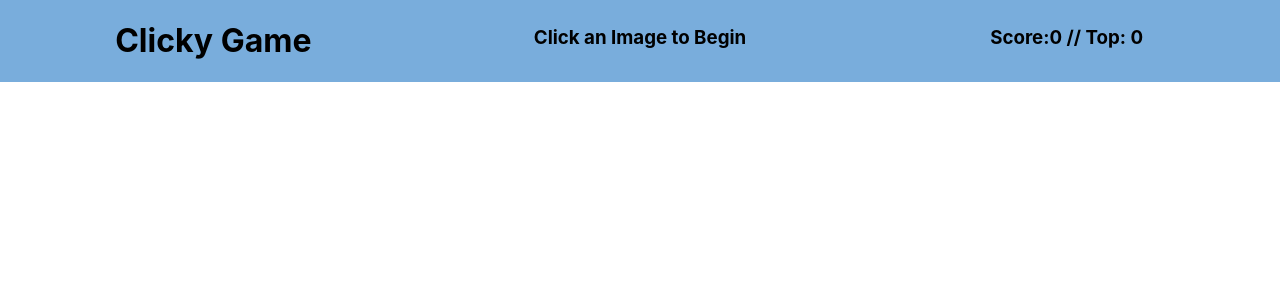
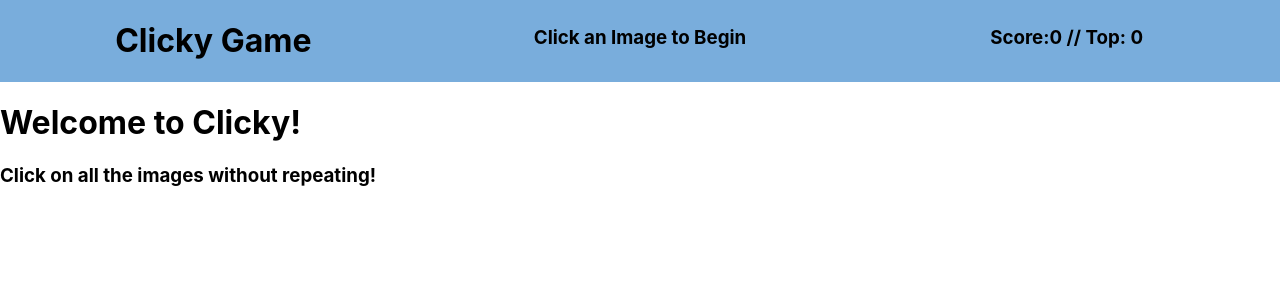
Before and after one commit to mblydenburgh/clicky, a React (Create React App) app: page / in a window 1280 px wide. Shown: the top 300 px of the page. Built offline with nearby package versions, Linux system fonts and the light colour scheme.

Commit message:
Hero component

```diff
--- a/src/App.js
+++ b/src/App.js
@@ -1,6 +1,7 @@
 import React, { Component } from 'react';
 import Styled from 'styled-components';
 import Nav from './components/Nav/Nav';
+import Hero from './components/Hero/Hero';
 
 class App extends Component {
   state = {
@@ -12,6 +13,7 @@ class App extends Component {
     return (
       <AppDiv>
         <Nav score={this.state.score} topScore={this.state.topScore} />
+        <Hero />
       </AppDiv>
     );
   }
--- /dev/null
+++ b/src/components/Hero/Hero.js
@@ -0,0 +1,15 @@
+import React from 'react';
+import Styled from 'styled-components';
+
+const Hero = () => (
+  <HeroDiv>
+    <h1>Welcome to Clicky!</h1>
+    <h3>Click on all the images without repeating!</h3>
+  </HeroDiv>
+);
+
+export default Hero;
+
+const HeroDiv = Styled.div`
+
+`;
```
